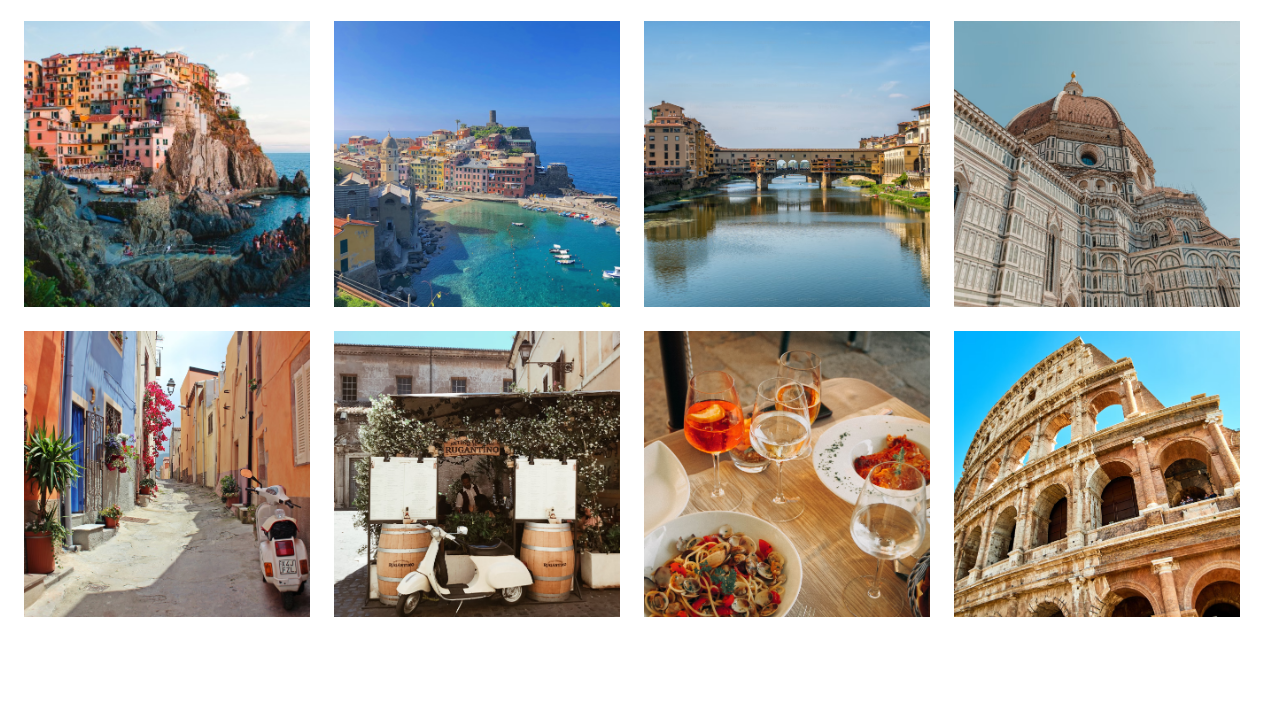
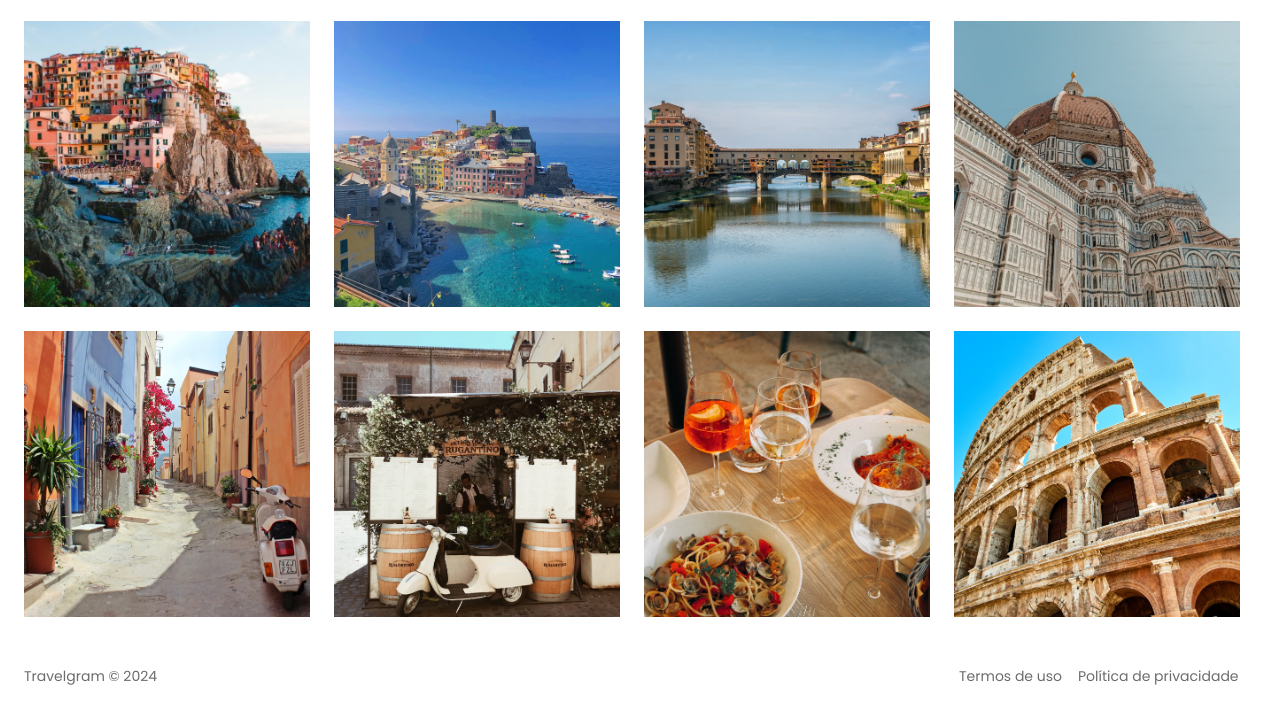
Before and after one commit to Renato97Jr/atividade-rocketseat-travelgram, a plain HTML site: page index.html in a window 1280 px wide. Shown: the part 630-1351 px from the top of the page. Before the commit the page ends 1263 px from the top, so only its background shows below. Drawn offline with Linux system fonts and the light colour scheme.

Commit message:
adicionado footer e atividade finalizada

```diff
--- a/index.html
+++ b/index.html
@@ -74,6 +74,12 @@
         <img src="assets/img/Image 11.png" alt="">
         <img src="assets/img/Image 12.png" alt="">
     </main>
-
+    <footer>
+        <p>Travelgram © 2024</p>
+        <ul>
+            <li><p>Termos de uso</p></li>
+            <li><p>Política de privacidade</p></li>
+        </ul>
+    </footer>
 </body>
 </html>
--- /dev/null
+++ b/styles/footer.css
@@ -0,0 +1,20 @@
+footer {
+    display: flex;
+    flex-direction: row;
+    justify-content: space-between;
+    padding: 2rem 1.5rem;
+    align-content: center;
+    font: var(--paragraph-md);
+    color: var(--text-color-secondary);
+}
+ul {
+    list-style: none;
+    display: flex;
+    flex-direction: row;
+    width: 297px;
+    gap: 1rem;
+    align-items: center;
+
+
+
+}
--- a/styles/header.css
+++ b/styles/header.css
@@ -39,18 +39,14 @@ section ul {
     list-style: none;
     display: flex;
     flex-direction: column;
+    align-items: flex-start;
     gap: 1rem;
     width: 280px;
 }
 
 section li {
     display: flex;
-    align-items: center;
     gap: 0.5rem;
     color: var(--text-color-secondary);
     font: var(--paragraph-md);
 }
-span:hover {
-    color: var(--brand-color);
-    transition: 0.2s;
-}
--- a/styles/index.css
+++ b/styles/index.css
@@ -2,3 +2,4 @@
 @import url(nav.css);
 @import url(header.css);
 @import url(main.css);
+@import url(footer.css);
```
